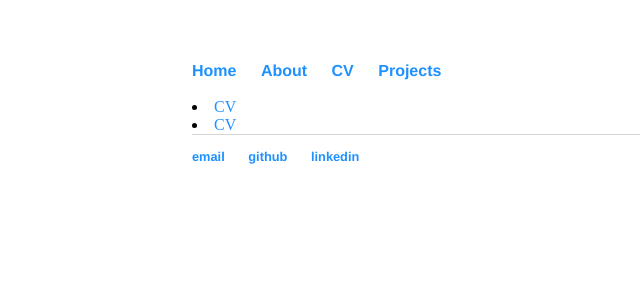
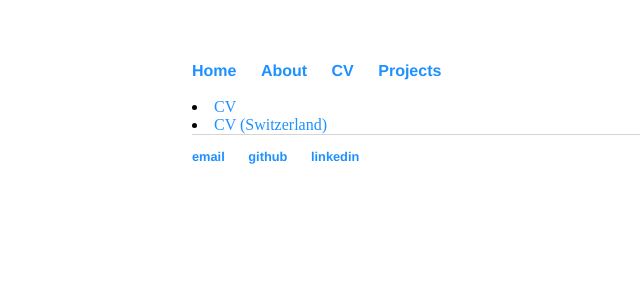
Before and after one commit to chrisjohnholiday/chrisjohnholiday.github.io, a Jekyll site: the page built from CV/index.html, in a window 1280 px wide. Shown: the top 300 px of the page, without its empty margins (0-640 px from the left). Built offline with Jekyll 4.4.1, drawn with Linux system fonts in a browser that asks for light colours.

Commit message:
Update index.html

```diff
--- a/CV/index.html
+++ b/CV/index.html
@@ -3,4 +3,4 @@ layout: default
 title: Chris John Holiday
 ---
 <li><a href="CV North American.pdf">CV</a></li>
-<li><a href="Swiss CV.pdf">CV</a></li>
+<li><a href="Swiss CV.pdf">CV (Switzerland)</a></li>
```
